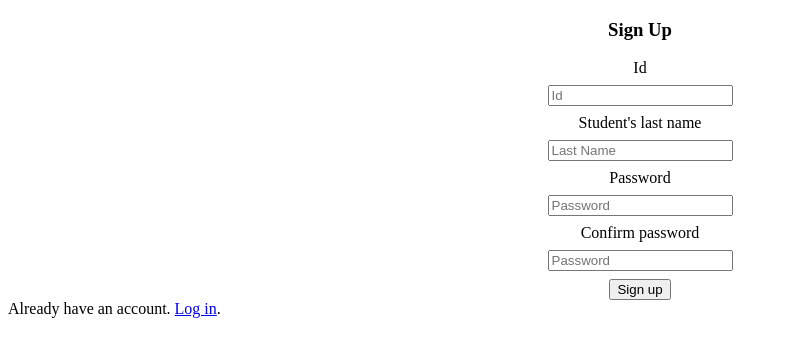
After one commit to Jay-DVT/high-school-LMS, a Flask app: page /signup in a window 1280 px wide. The commit adds this page. Shown: the top 357 px of the page, without its empty margins (0-787 px from the left). Run offline with Flask 2, Linux system fonts and the light colour scheme.

Commit message:
create initial auth pages

```diff
--- a/app.py
+++ b/app.py
@@ -1,28 +1,28 @@
-from flask import Flask, redirect, render_template, request, session
+from flask import Flask, session, render_template, redirect, request, url_for
+from flask_sqlalchemy import SQLAlchemy
+from os import path
+from flask_login import LoginManager
 from flask_session import Session
 
 #app config
 app = Flask(__name__)
-
 #session config
+# Secret key with imported value
+app.config["SECRET_KEY"] = 'secret'
 app.config["SESSION_PERMANENT"] = False
 app.config["SESSION_TYPE"] = "filesystem"
 Session(app)
 
 @app.route("/")
 def index():
+    #if there is no registered login session, redirect to login page
     if not session.get("name"):
         return redirect("/login")
     return render_template("index.html")
 
-@app.route("/login", methods=["GET", "POST"])
-def login():
-    if request.method == "POST":
-        session["name"] = request.form.get("name")
-        return redirect ("/")
-    return render_template('login.html')
+from auth import auth
+app.register_blueprint(auth, url_prefix="/")
 
-@app.route('/logout')
-def logout():
-    session["name"] = None
-    return redirect('/')
+if __name__ == '__main__':
+    #debug mode, turn off in deployment
+    app.run(debug=True)
--- /dev/null
+++ b/auth.py
@@ -0,0 +1,31 @@
+from re import A
+from flask import Blueprint, render_template, redirect, request, url_for, session
+
+auth = Blueprint('auth', __name__)
+
+#methods=['GET', 'POST'] is a decorator
+@auth.route("/login", methods=['GET', 'POST'])
+def login():
+    if request.method == 'POST':
+        data = request.form
+        print(data)
+    return render_template("login.html")
+
+@auth.route('/logout')
+def logout():
+    return "<p>Logout</p>"
+
+@auth.route('/signup', methods=['GET', 'POST'])
+def signup():
+    return render_template("signup.html")
+
+    # session["name"] = None
+    # return redirect('/')
+
+
+
+# if logged in, redirect to index
+#     if request.method == "POST":
+#         session["name"] = request.form.get("name")
+#         return redirect ("/")
+#     return render_template('login.html')
--- a/static/global.css
+++ b/static/global.css
@@ -0,0 +1,10 @@
+.form {
+    display: flex;
+    flex-direction: column;
+    align-items: center;
+    gap: .5rem;
+}
+
+form h3 {
+    text-align: center;
+}
--- a/templates/index.html
+++ b/templates/index.html
@@ -1,11 +1,13 @@
 {% extends "layout.html" %}
+
+{% block title %}Index{% endblock %}
 
 {% block body %}
 
     {% if session["name"] %}
-        You are logged in as {{ session["name"] }}. <a href="/logout">Log out</a>.
+        You are logged in as {{ session["name"] }}. <a id="logout" href="/logout">Log out</a>.
     {% else %}
-        You are not logged in. <a href="/login">Log in</a>.
+        You are not logged in. <a id="signup" href="/login">Log in</a>.
     {% endif %}
 
 {% endblock %}
--- a/templates/layout.html
+++ b/templates/layout.html
@@ -4,9 +4,13 @@
     <meta charset="UTF-8">
     <meta http-equiv="X-UA-Compatible" content="IE=edge">
     <meta name="viewport" content="width=device-width, initial-scale=1.0">
-    <title>Highschool trainer</title>
+    <link rel="stylesheet" href="{{ url_for('static', filename='global.css') }}">
+    <title>{% block title %}{% endblock %}</title>
 </head>
 <body>
+    <script
+        type="text/javascript"
+        src="{{url_for('static', filename='app.js')}}"></script>
     {% block body %}{% endblock %}
 </body>
 </html>
--- /dev/null
+++ b/templates/signup.html
@@ -0,0 +1,45 @@
+{% extends "layout.html" %}
+
+{% block title %}Sign Up{% endblock %}
+
+{% block body %}
+
+<form action="/signup" method="post">
+  <h3>Sign Up</h3>
+  <div class="form">
+    <label for="idValue">Id</label>
+    <input
+      type="text"
+      autocomplete="off"
+      placeholder="Id"
+      name="idValue"
+      id="idValue"
+    />
+    <label for="firstName">Student's last name</label>
+    <input
+      type="text"
+      autocomplete="off"
+      placeholder="Last Name"
+      name="lastName"
+      id="lastName"
+    />
+    <label for="password">Password</label>
+    <input
+      type="password"
+      autocomplete="off"
+      placeholder="Password"
+      name="password"
+      id="password"
+    />
+    <label for="passwordConfirm">Confirm password</label>
+    <input
+      type="password"
+      autocomplete="off"
+      placeholder="Password"
+      name="passwordConfirm"
+      id="passwordConfirm"
+    />
+    <input type="submit" value="Sign up"/>
+  </div>
+</form>
+Already have an account. <a id="login" href="{{url_for('auth.login')}}">Log in</a>. {% endblock %}
```
Also changed, not shown: templates/login.html (+25 -4 lines), templates/register.html (added, +18 -0 lines), instance/students.db (added), models.py (added), static/app.js (added), students.db (added), 2 other files.
